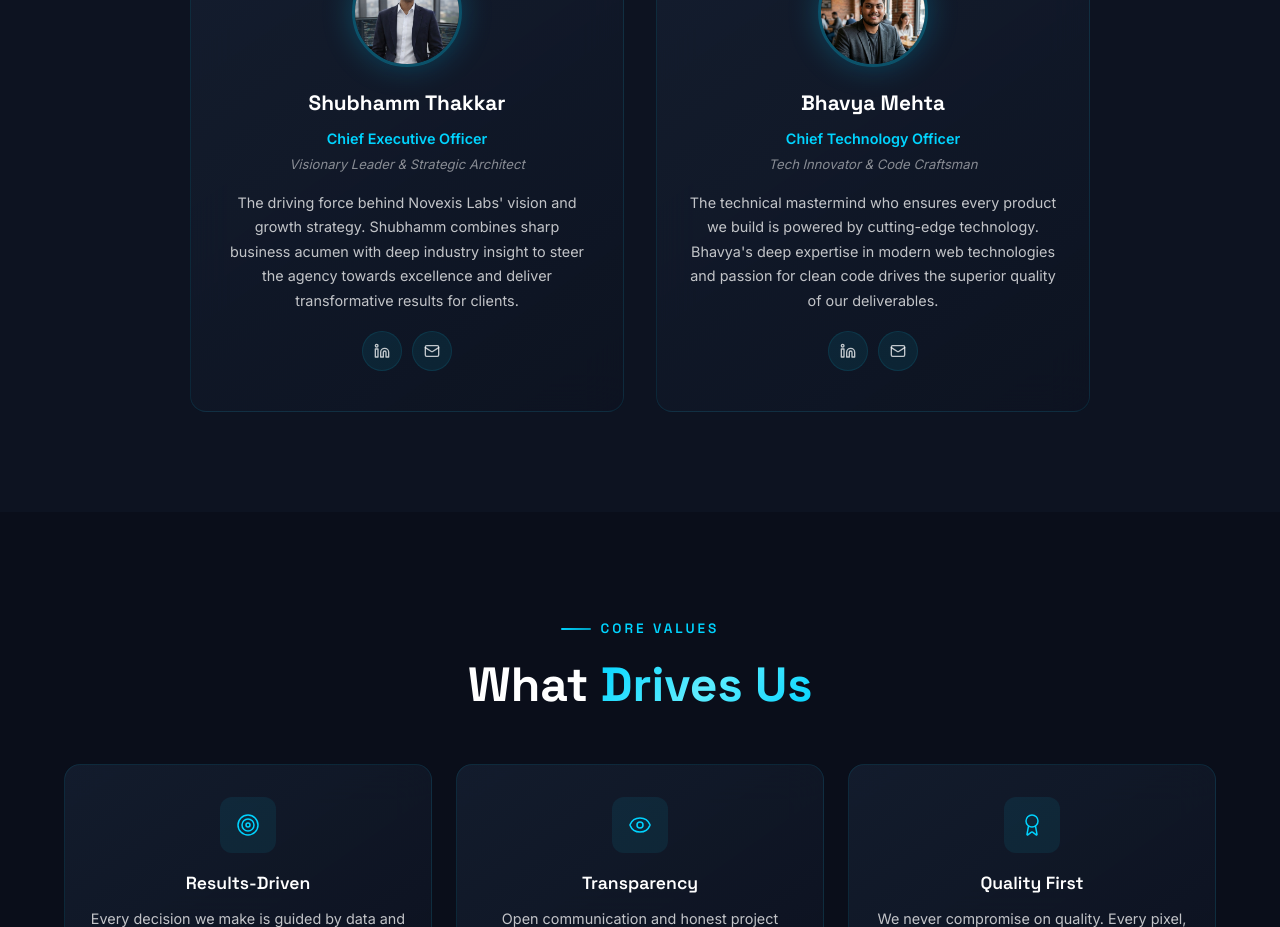
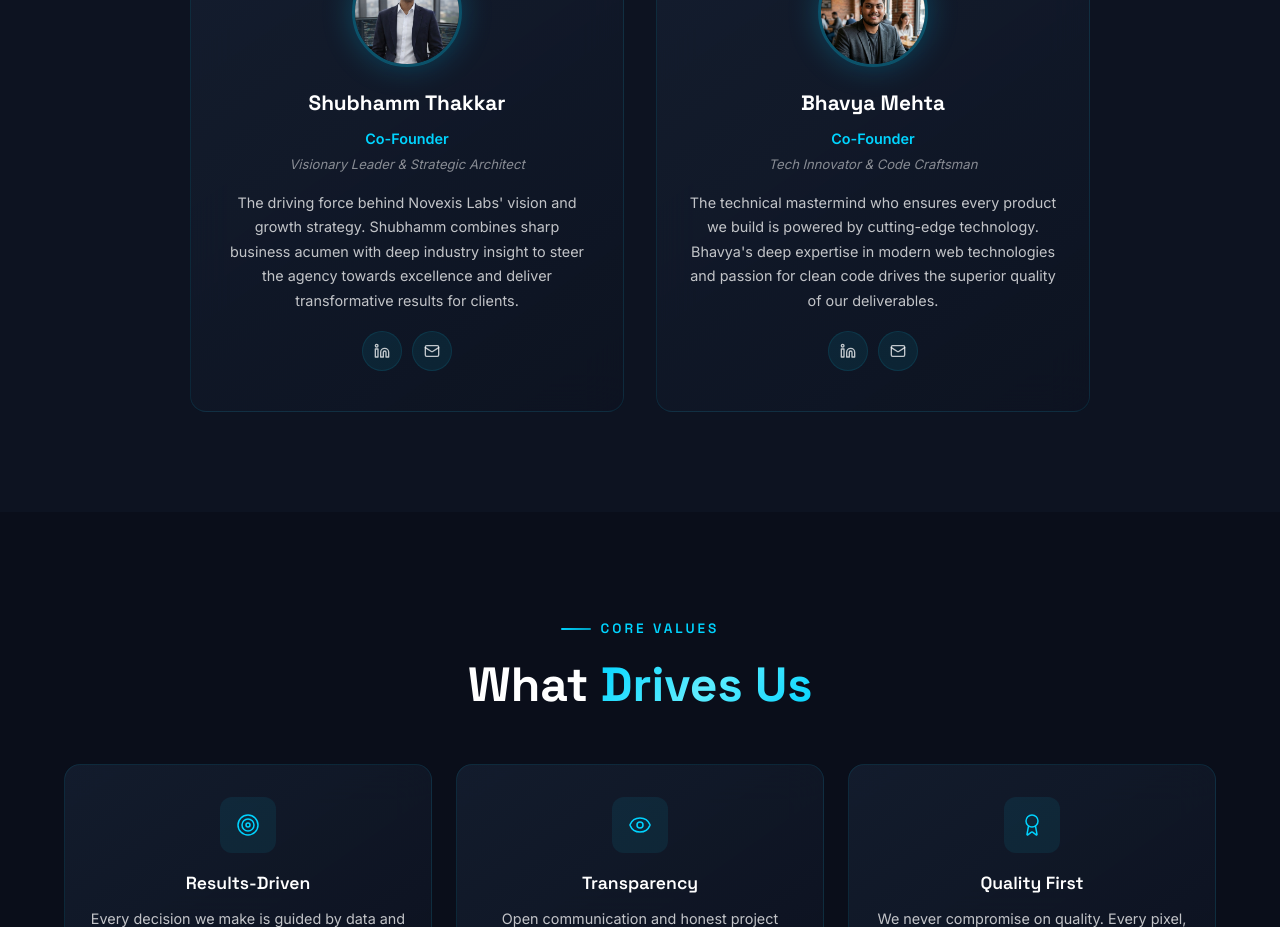
Before and after one commit to novexislabs07/Novaxislabs, a React (Vite) app in the folder novexis-labs/: page /about in a window 1280 px wide. Shown: the part 1520-2447 px from the top of the page. Built offline with nearby package versions, Linux system fonts and the light colour scheme.

Commit message:
Update founder roles to Co-Founder

```diff
--- a/novexis-labs/src/pages/AboutPage.jsx
+++ b/novexis-labs/src/pages/AboutPage.jsx
@@ -15,7 +15,7 @@
 const founders = [
   {
     name: 'Shubhamm Thakkar',
-    role: 'Chief Executive Officer',
+    role: 'Co-Founder',
     tagline: 'Visionary Leader & Strategic Architect',
     bio: 'The driving force behind Novexis Labs\' vision and growth strategy. Shubhamm combines sharp business acumen with deep industry insight to steer the agency towards excellence and deliver transformative results for clients.',
     photo: '/shubhamm-ceo.jpg',
@@ -24,7 +24,7 @@
   },
   {
     name: 'Bhavya Mehta',
-    role: 'Chief Technology Officer',
+    role: 'Co-Founder',
     tagline: 'Tech Innovator & Code Craftsman',
     bio: 'The technical mastermind who ensures every product we build is powered by cutting-edge technology. Bhavya\'s deep expertise in modern web technologies and passion for clean code drives the superior quality of our deliverables.',
     photo: '/bhavya-cto.jpg',
```
